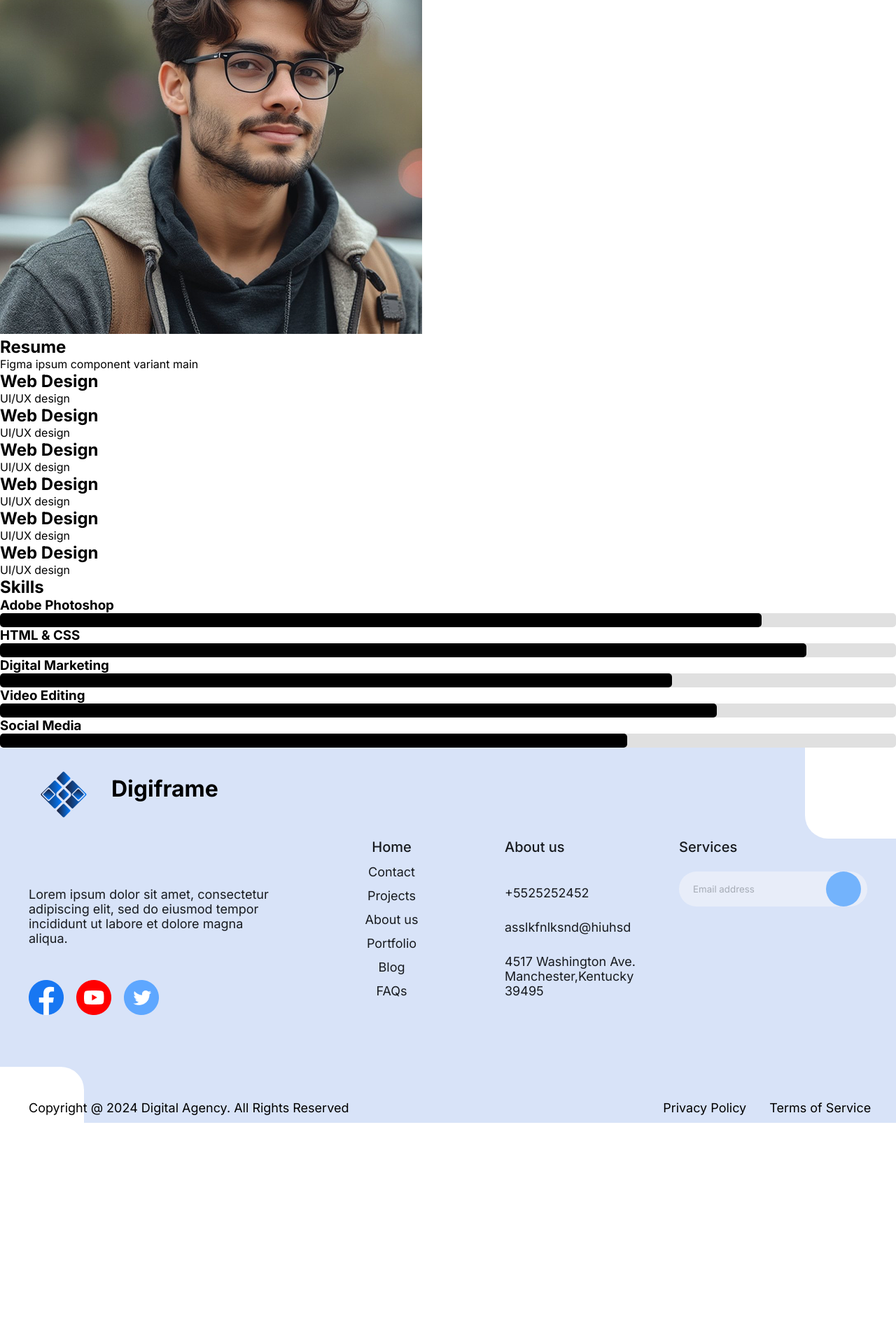
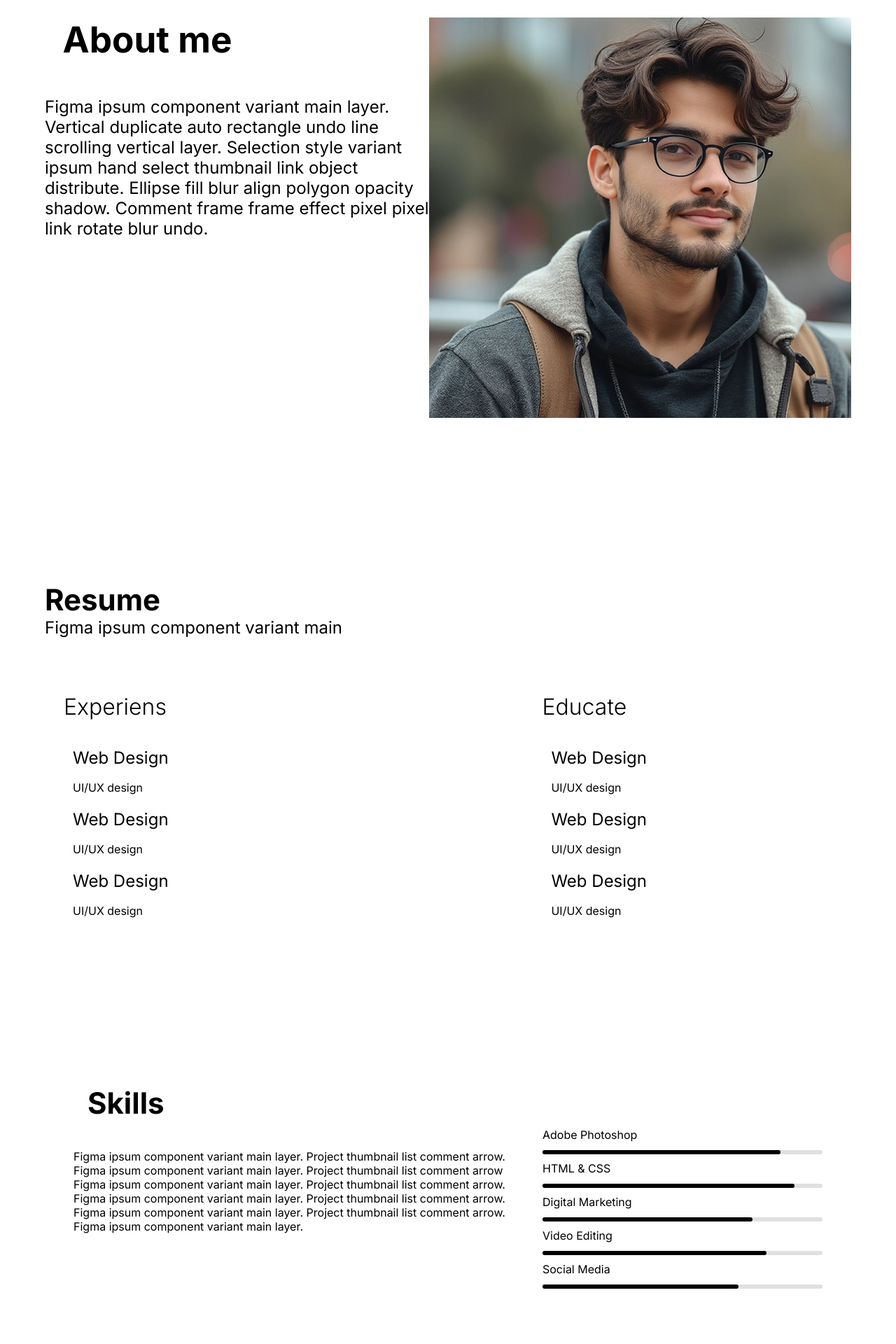
Before and after one commit to Lussskki/digiframe, a React (Vite) app: page /about_me in a window 1280 px wide. Shown: the part 240-2160 px from the top of the page at 70% size. Before the commit the page ends 1844 px from the top, so only its background shows below. Built offline with nearby package versions, Linux system fonts and the light colour scheme.

Commit message:
about-me page is done

```diff
--- a/src/Components/AboutMe.jsx
+++ b/src/Components/AboutMe.jsx
@@ -7,18 +7,25 @@ const ProgressBar = ({ now, variant }) => {
   const getBarColor = (variant) => {
     switch (variant) {
       default:
-        return '#000';
+        return "#000";
     }
   };
 
   return (
-    <div style={{ width: '100%', backgroundColor: '#e0e0e0', borderRadius: '5px', height: '20px' }}>
+    <div
+      style={{
+        width: "100%",
+        backgroundColor: "#e0e0e0",
+        borderRadius: "5px",
+        height: "6px",
+      }}
+    >
       <div
         style={{
           width: `${now}%`,
           backgroundColor: getBarColor(variant),
-          height: '100%',
-          borderRadius: '5px',
+          height: "100%",
+          borderRadius: "5px",
         }}
       ></div>
     </div>
@@ -60,6 +67,7 @@ const AboutMe = () => {
         <p className="resume-info">Figma ipsum component variant main</p>
         <div className="experiens-and-educate">
           <div className="experiens">
+            <h2 className="experiens-head">Experiens</h2>
             {experienceData.map((item, index) => (
               <div key={index}>
                 <h2 className="web-design">{item.title}</h2>
@@ -68,6 +76,7 @@ const AboutMe = () => {
             ))}
           </div>
           <div className="educate">
+            <h2 className="educate-head">Educate</h2>
             {educationData.map((item, index) => (
               <div key={index}>
                 <h2 className="web-design">{item.title}</h2>
@@ -79,26 +88,37 @@ const AboutMe = () => {
       </article>
       <article className="skills-container">
         <h2 className="skills-title">Skills</h2>
+        <div className="skils">
+          <p className="skils-info-text">
+            Figma ipsum component variant main layer. Project thumbnail list
+            comment arrow. Figma ipsum component variant main layer. Project
+            thumbnail list comment arrow Figma ipsum component variant main
+            layer. Project thumbnail list comment arrow. Figma ipsum component
+            variant main layer. Project thumbnail list comment arrow. Figma
+            ipsum component variant main layer. Project thumbnail list comment
+            arrow. Figma ipsum component variant main layer.
+          </p>
           <div className="skills-info">
             <div className="skill">
-            <h3>Adobe Photoshop</h3>
+              <p className="skill-head">Adobe Photoshop</p>
               <ProgressBar now={85} variant="success" />
             </div>
             <div className="skill">
-            <h3>HTML & CSS</h3>
+              <p className="skill-head">HTML & CSS</p>
               <ProgressBar now={90} variant="info" />
             </div>
             <div className="skill">
-            <h3>Digital Marketing</h3>
+              <p className="skill-head">Digital Marketing</p>
               <ProgressBar now={75} variant="warning" />
             </div>
             <div className="skill">
-            <h3>Video Editing</h3>
+              <p className="skill-head">Video Editing</p>
               <ProgressBar now={80} variant="danger" />
             </div>
             <div className="skill">
-            <h3>Social Media</h3>
+              <p className="skill-head">Social Media</p>
               <ProgressBar now={70} variant="danger" />
+            </div>
           </div>
         </div>
       </article>
--- a/src/Components/CSS/AboutMe/AboutMe.css
+++ b/src/Components/CSS/AboutMe/AboutMe.css
@@ -1,4 +1,134 @@
-*{
-    margin: 0;
-    padding: 0;
+@import url("https://fonts.googleapis.com/css2?family=Inter:ital,opsz,wght@0,14..32,100..900;1,14..32,100..900&display=swap");
+
+* {
+  margin: 0;
+  padding: 0;
 }
+.about-me-container {
+  width: 100%;
+}
+.about-me-container .about-cont {
+  display: flex;
+  justify-content: space-between;
+  width: clamp(350px, 90vw, 1375px);
+  margin-top: 183px;
+  margin-right: auto;
+  margin-left: auto;
+  margin-bottom: clamp(66px, 35vw, 230px);
+}
+.about-me-container .about-cont .about-me-head {
+  font-family: "Inter", serif;
+  font-size: clamp(32px, 4vw, 64px);
+  margin-left: clamp(5px, 2vw, 72px);
+  margin-right: 50px;
+  margin-bottom: clamp(5px, 4vw, 64px);
+}
+.about-me-container .about-cont .about-me-info {
+  font-family: "Inter", serif;
+  font-size: clamp(16px, 2vw, 24px);
+}
+.about-me-container .about-cont .about-me-icon img {
+  width: clamp(192px, 50vw, 603px);
+  height: clamp(223px, 50vw, 572px);
+}
+
+/* ==== RESUME CONTAINER ==== */
+
+.about-me-container .resume-container {
+  margin: 0 auto;
+  width: clamp(350px, 90vw, 1193px);
+}
+.about-me-container .resume-container .resume{
+  font-size: clamp(24px, 5vw, 42px);
+}
+.about-me-container .resume-container .resume-info{
+  font-size: clamp(16px, 3vw, 24px);
+  margin-bottom: clamp(30px, 10vw, 79px);
+}
+.about-me-container .resume-container .experiens-and-educate{
+  display: flex;
+  justify-content: space-between;
+  width: clamp(300px, 70vw, 833px);
+  margin-left: 27px;
+}
+.about-me-container .resume-container .experiens-and-educate .experiens{
+  margin-left: 13px;
+}
+.about-me-container .resume-container .experiens-and-educate .experiens-head{
+  font-size: clamp(20px, 4vw, 32px);
+  font-weight: 300;
+  margin-left: -13px;
+  margin-bottom: clamp(19px, 8vw, 39px);
+}
+.about-me-container .resume-container .experiens-and-educate .educate-head{
+  font-size: clamp(20px, 4vw, 32px);
+  font-weight: 300;
+  margin-left: -13px;
+  margin-bottom: clamp(19px, 8vw, 39px);
+}
+.about-me-container .resume-container .experiens-and-educate .web-design{
+  font-size: clamp(18px, 4vw, 24px);
+  font-weight: 400;
+}
+.about-me-container .resume-container .experiens-and-educate .ui-ux-design{
+  font-size: 16px;
+  margin-top: clamp(8px, 3vw, 18px);
+  margin-bottom: clamp(12px, 3vw, 21px);
+}
+
+/* ==== SKILLS CONTAINER ==== */
+
+.about-me-container .skills-container{
+  width: clamp(350px, 90vw, 1070px);
+  margin-top: 218px;
+  margin-right: auto;
+  margin-left: auto;
+  margin-bottom: clamp(101px, 30vw, 274px);
+}
+.about-me-container .skills-container .skills-title{
+  font-size: clamp(24px, 4vw, 42px);
+  margin-left: 20px;
+}
+.about-me-container .skills-container .skils{
+  display: flex;
+  justify-content: space-between;
+  gap: 20px;
+}
+.about-me-container .skills-container .skils .skils-info-text{
+  width: 100%;
+  max-width: 617px;
+  margin-top: 41px;
+}
+.about-me-container .skills-container .skils .skills-info{
+  width: 100%;
+  max-width: 400px;
+}
+.about-me-container .skills-container .skils .skills-info .skill-head{
+  margin-top: 10px;
+  margin-bottom: 12px;
+}
+
+
+/* ==== RESPONSIVE ==== */
+
+@media screen and (max-width: 768px) {
+  .about-me-container .about-cont{
+    background-color: #EAE9FC;
+  }
+  .about-me-container .about-cont .about-me-icon {
+    border-radius: 20px;
+    margin: 39px 0px 24px 0px;
+  }
+  .about-me-container .about-cont .about-me-icon img {
+    border-radius: 20px;
+  }
+  .about-me-container .resume-container{
+    background-color: #EAE9FC;
+  }
+  .about-me-container .skills-container .skils{
+    display: block;
+  }
+  .about-me-container .skills-container .skils .skills-info{
+    margin-top: 101px;
+  }
+}
```
Lines whose indentation alone changed are shown as unchanged.
